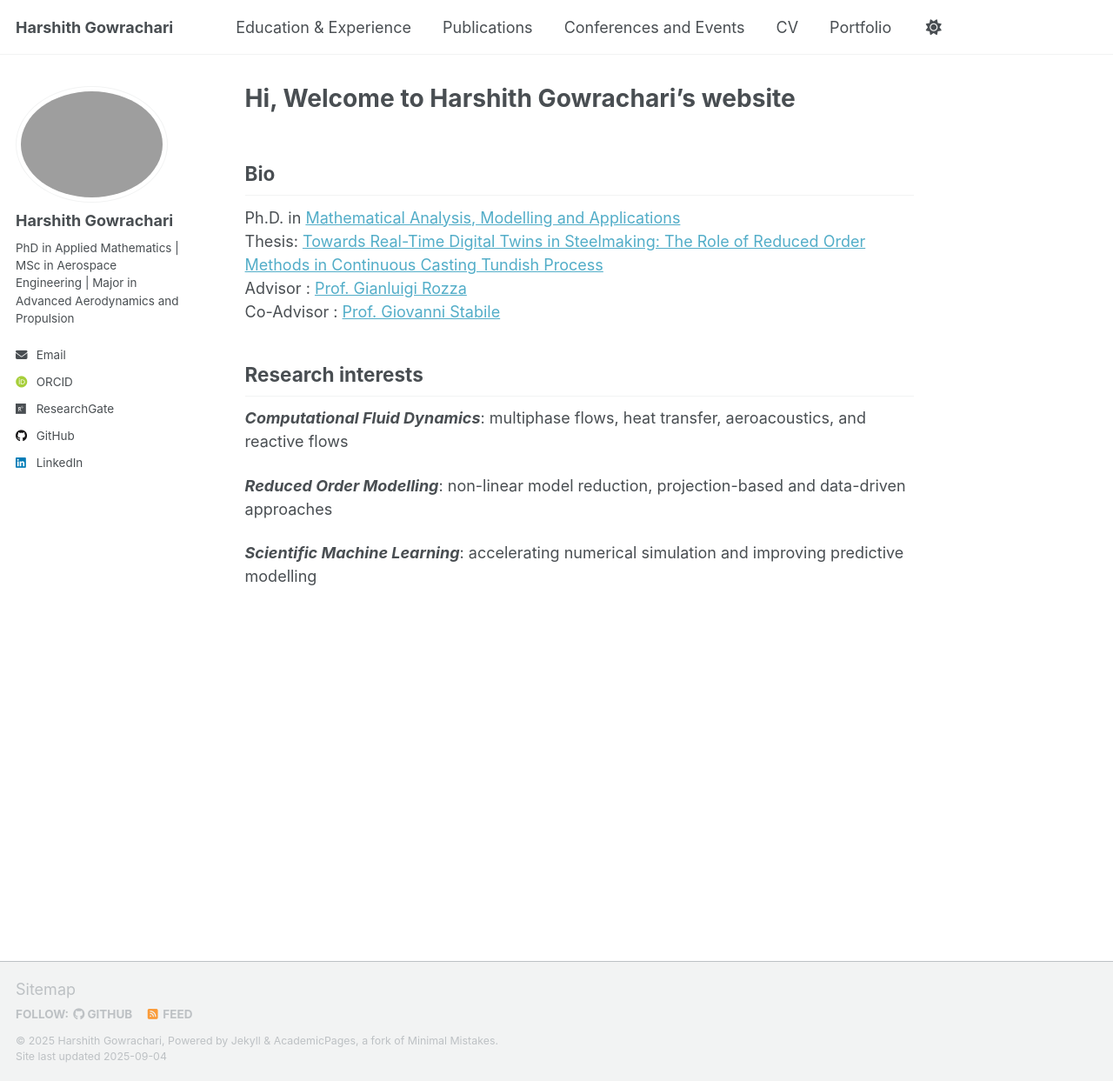
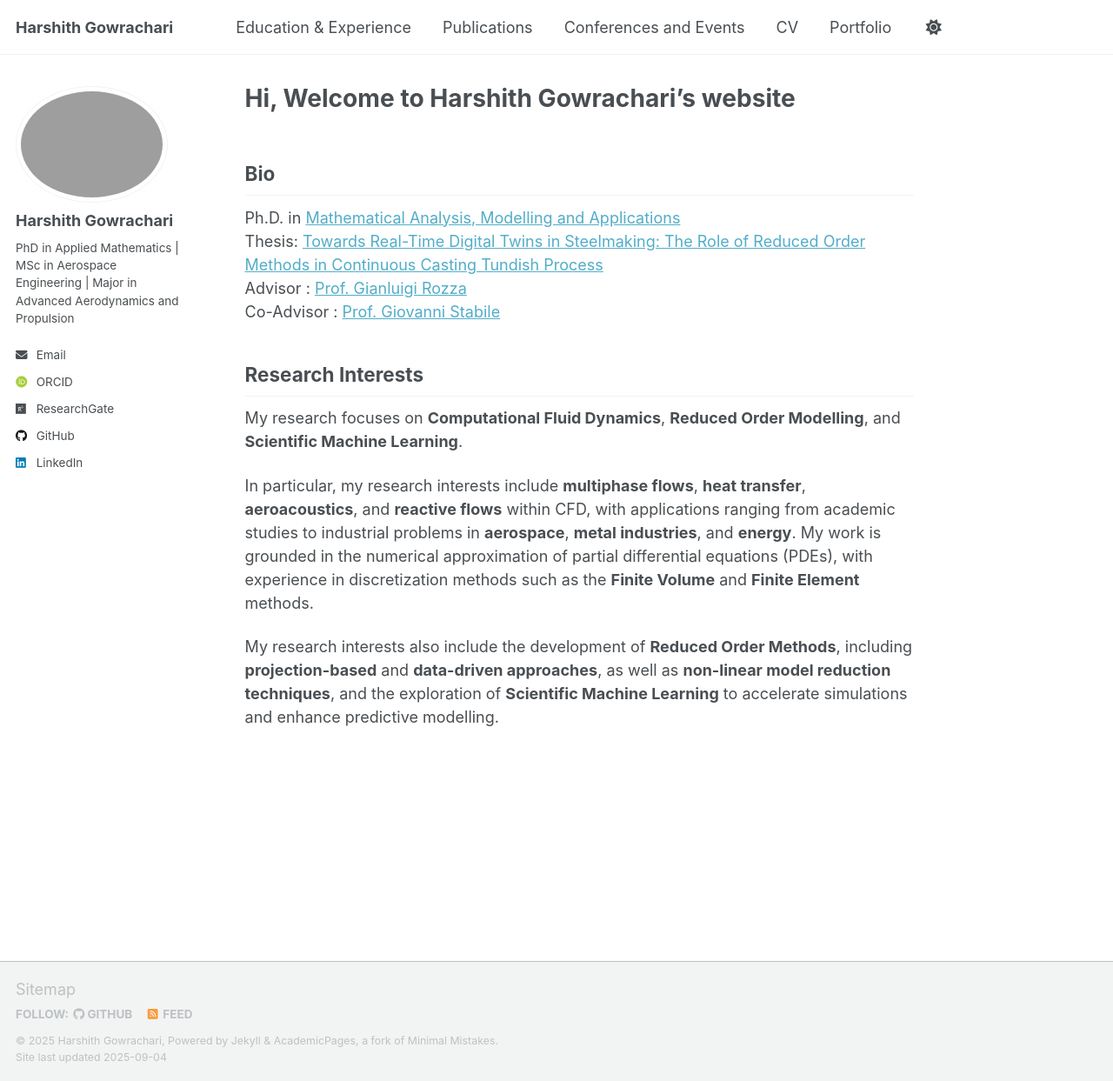
Before and after one commit to harshith-gowrachari/harshith-gowrachari.github.io, a Jekyll site: the page built from _pages/about.md, in a window 1280 px wide and 1243 px high. Shown: the whole window at 87% size. Built offline with Jekyll 4.4.1, drawn with Linux system fonts in a browser that asks for light colours; some web fonts are replaced; a script that is not in the unit is left out.

Commit message:
Update research interests

```diff
--- a/_pages/about.md
+++ b/_pages/about.md
@@ -14,11 +14,10 @@ Thesis: [Towards Real-Time Digital Twins in Steelmaking: The Role of Reduced Ord
 Advisor : [Prof. Gianluigi Rozza](http://people.sissa.it/~grozza/)
 Co-Advisor : [Prof. Giovanni Stabile](https://www.giovannistabile.com/)
 
-## Research interests
+## Research Interests
 
+My research focuses on **Computational Fluid Dynamics**, **Reduced Order Modelling**, and **Scientific Machine Learning**.
 
-***Computational Fluid Dynamics***: multiphase flows, heat transfer, aeroacoustics, and reactive flows
+In particular, my research interests include **multiphase flows**, **heat transfer**, **aeroacoustics**, and **reactive flows** within CFD, with applications ranging from academic studies to industrial problems in **aerospace**, **metal industries**, and **energy**. My work is grounded in the numerical approximation of partial differential equations (PDEs), with experience in discretization methods such as the **Finite Volume** and **Finite Element** methods.
 
-***Reduced Order Modelling***: non-linear model reduction, projection-based and data-driven approaches
-
-***Scientific Machine Learning***: accelerating numerical simulation and improving predictive modelling
+My research interests also include the development of **Reduced Order Methods**, including **projection-based** and **data-driven approaches**, as well as **non-linear model reduction techniques**, and the exploration of **Scientific Machine Learning** to accelerate simulations and enhance predictive modelling.
```
